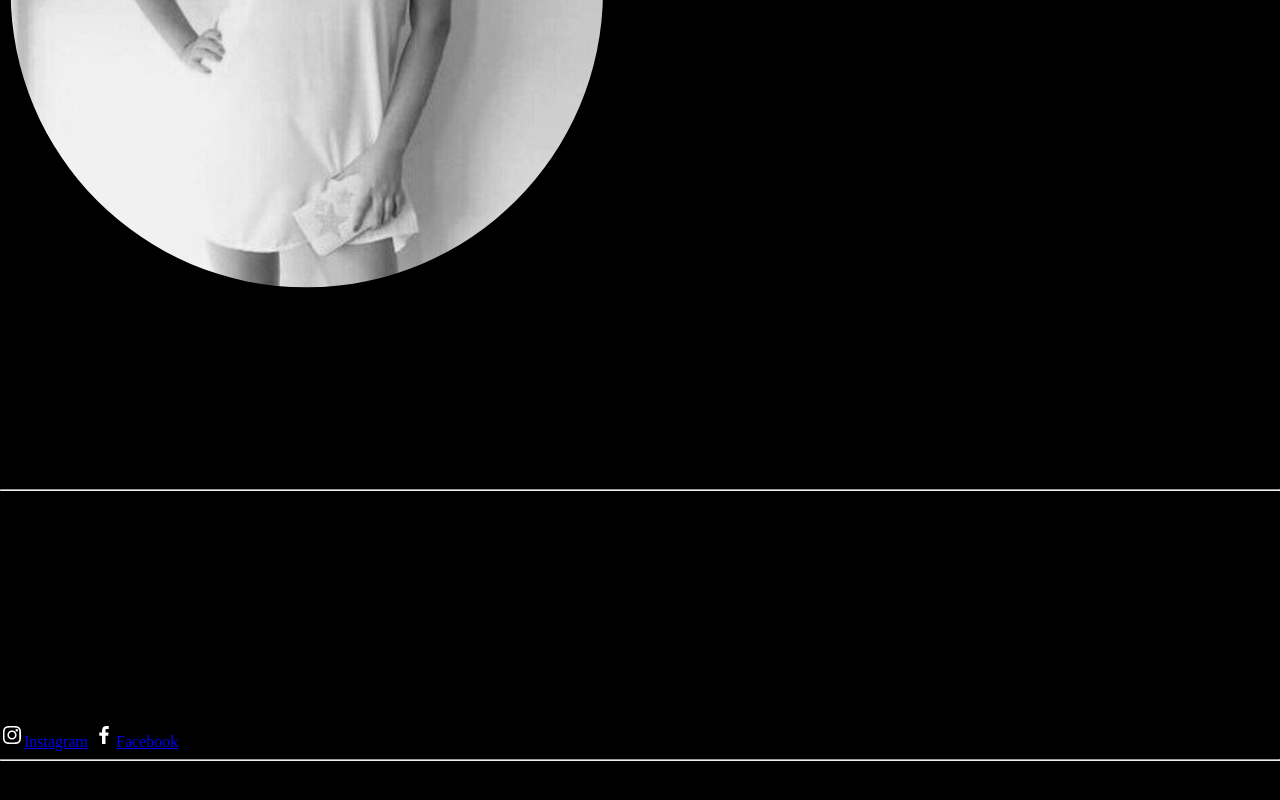
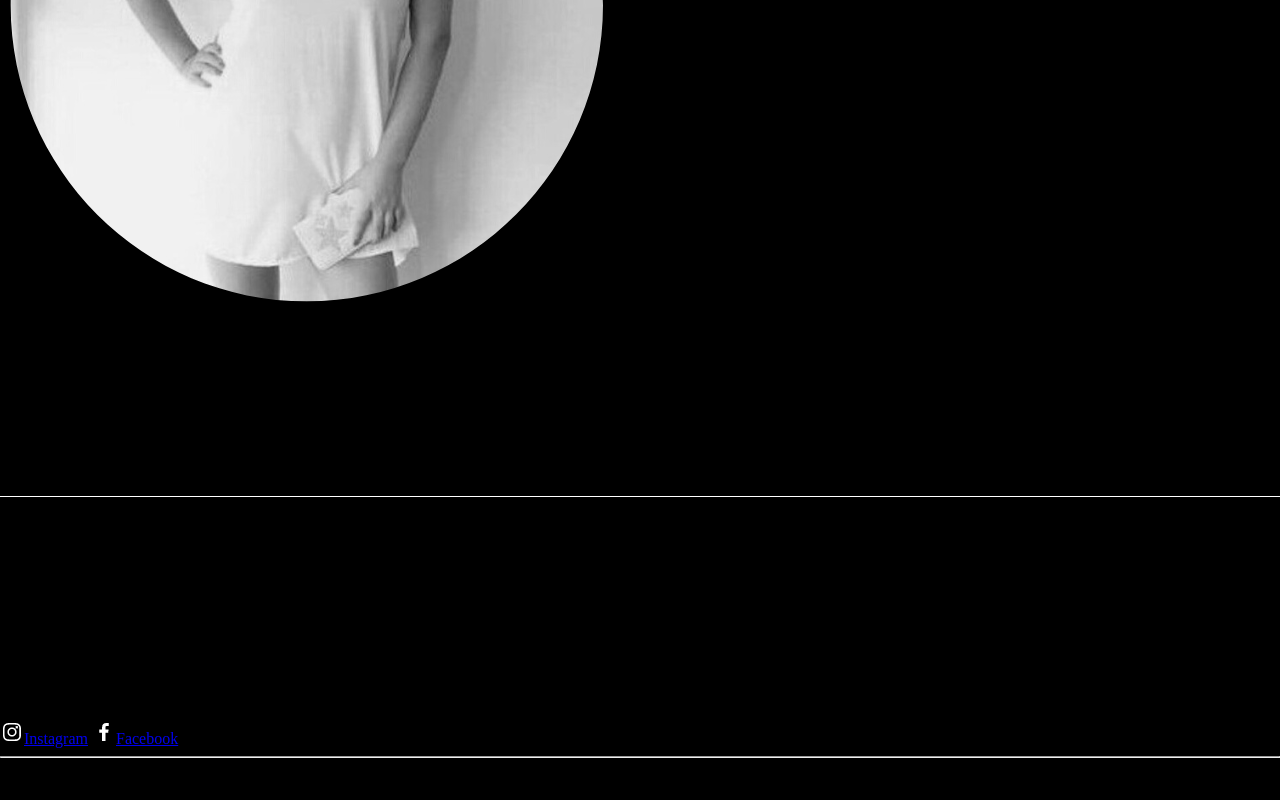
Before and after one commit to haiquel/Poec, a plain HTML site: page nosotros.html in a window 1280 px wide. Shown: the part 620-1420 px from the top of the page. Drawn offline with Linux system fonts and the light colour scheme.

Commit message:
Editing separators

```diff
--- a/CSS/style.css
+++ b/CSS/style.css
@@ -33,6 +33,8 @@ body {
     color: #000000;
     text-shadow: 4px 4px 15px #ffbbee;
     letter-spacing: 3px;
+    font-size: 20px;
+}
 
 .navhr {
     position: relative;
@@ -42,5 +44,12 @@ body {
     background: rgb(0, 0, 0);
     margin-bottom: 5px;
 }
-    font-size: 20px;
+
+.separador {
+    background-color: #ffffff;
+    position: relative;
+    top: 1px;
+    border: none;
+    height: 1px;
+    margin: 0px;
 }
```
